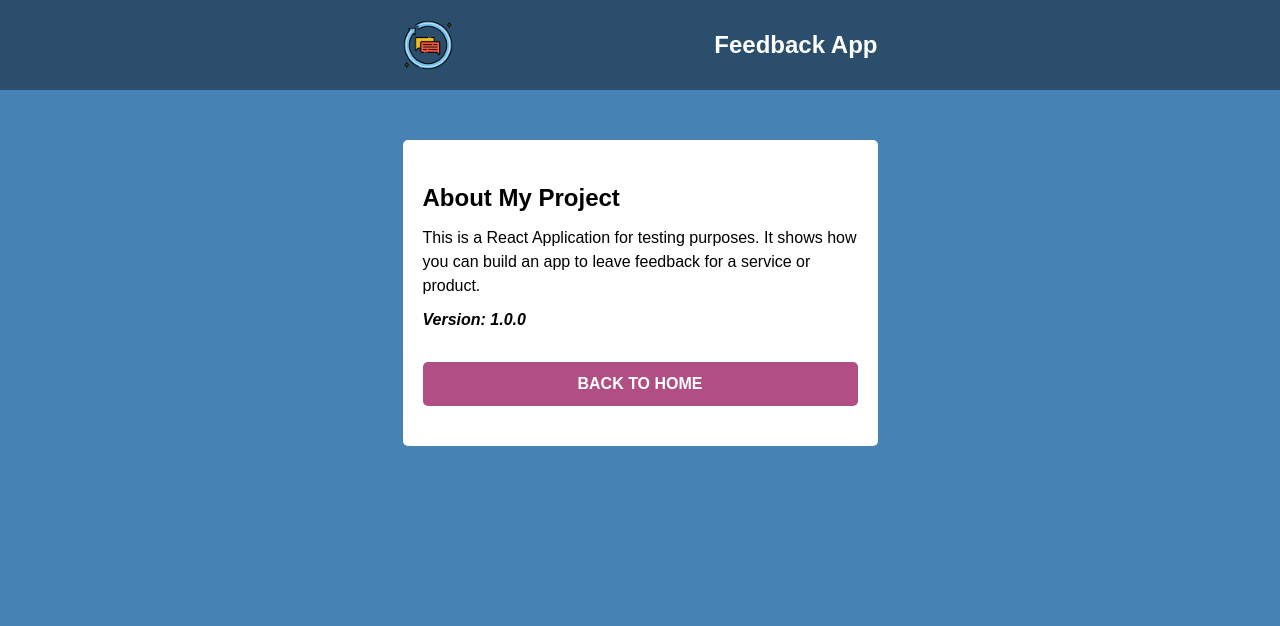
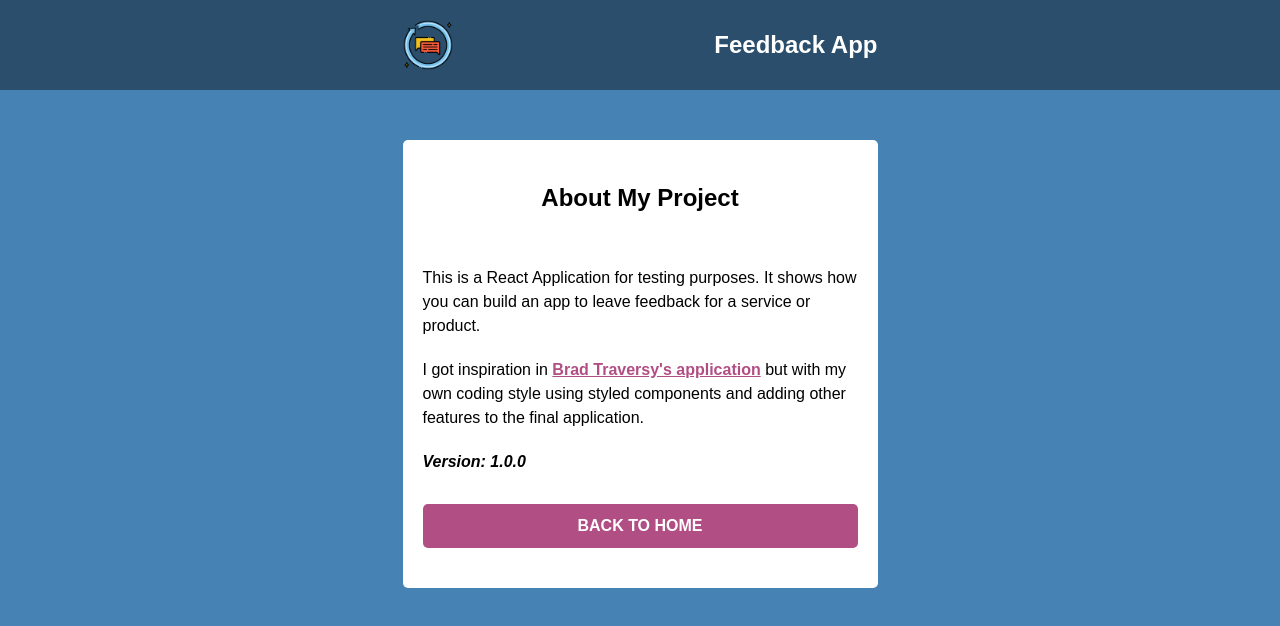
Before and after one commit to danielcostarosenthal/feedback-app, a React (Create React App) app: page /about in a window 1280 px wide. Shown: the top 626 px of the page. Built offline with nearby package versions, Linux system fonts and the light colour scheme.

Commit message:
Minor styles updates and new external link added to About page

```diff
--- a/src/components/AboutLink.jsx
+++ b/src/components/AboutLink.jsx
@@ -1,4 +1,4 @@
-import { FaQuestion } from 'react-icons/fa'
+import { FcAbout } from 'react-icons/fc'
 import { StyledAboutLink } from './styles/AboutLink.styled'
 import { Link, useLocation } from 'react-router-dom'
 
@@ -10,7 +10,7 @@ const AboutLink = () => {
 			{location.pathname !== '/about' ? (
 				<StyledAboutLink>
 					<Link to='/about'>
-						<FaQuestion />
+						<FcAbout />
 					</Link>
 				</StyledAboutLink>
 			) : null}
--- a/src/components/styles/AboutLink.styled.js
+++ b/src/components/styles/AboutLink.styled.js
@@ -2,20 +2,19 @@ import styled from 'styled-components'
 
 export const StyledAboutLink = styled.div`
 	position: fixed;
-	bottom: 10px;
-	right: 10px;
+	bottom: 0px;
+	right: 15px;
 
 	svg {
 		cursor: pointer;
-		fill: #b14e84;
-		font-size: 1.5rem;
-	}
-
-	svg:active {
-		font-size: 1.35rem;
+		font-size: 2.5rem;
 	}
 
 	svg:hover {
 		opacity: 0.9;
 	}
+
+	path {
+		fill: #b14e84;
+	}
 `
--- a/src/components/styles/Card.styled.js
+++ b/src/components/styles/Card.styled.js
@@ -84,7 +84,9 @@ export const StyledCard = styled.li`
 	}
 
 	.about-page > .title {
-		margin-bottom: 10px;
+		margin-bottom: 50px;
+
+		text-align: center;
 	}
 
 	.about-page > .version {
@@ -115,4 +117,15 @@ export const StyledCard = styled.li`
 	.about-page > .back-to-home > a:hover {
 		opacity: 0.9;
 	}
+
+	.about-page > .description {
+		margin: 20px 0;
+	}
+
+	.handle-click {
+		color: #b14e84;
+		cursor: pointer;
+		font-weight: bold;
+		text-decoration: underline;
+	}
 `
--- a/src/pages/About.jsx
+++ b/src/pages/About.jsx
@@ -2,6 +2,13 @@ import { Link } from 'react-router-dom'
 import Card from '../components/shared/Card'
 
 const About = () => {
+	const handleClick = () => {
+		window.open(
+			'https://www.udemy.com/course/react-front-to-back-2022/',
+			'_blank'
+		)
+	}
+
 	return (
 		<Card>
 			<div className='about-page'>
@@ -9,6 +16,14 @@ const About = () => {
 				<p className='description'>
 					This is a React Application for testing purposes. It shows how you can
 					build an app to leave feedback for a service or product.
+				</p>
+				<p className='description'>
+					I got inspiration in{' '}
+					<span className='handle-click' onClick={handleClick}>
+						Brad Traversy's application
+					</span>{' '}
+					but with my own coding style using styled components and adding other
+					features to the final application.
 				</p>
 				<p className='version'>Version: 1.0.0</p>
 				<div className='back-to-home'>
```
